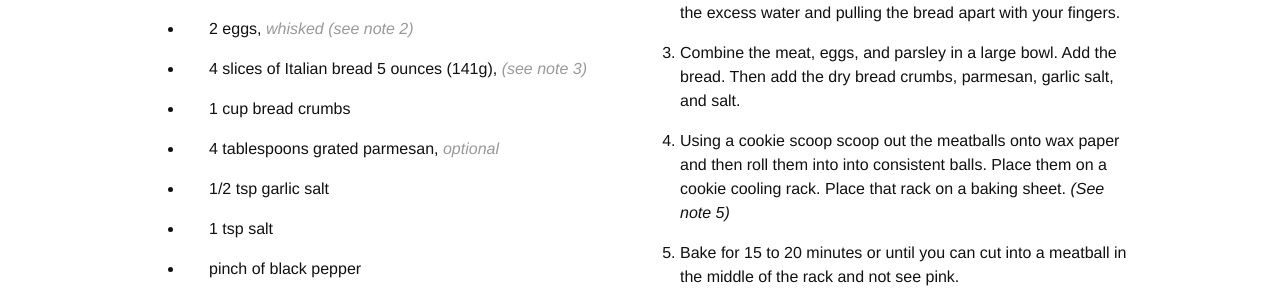
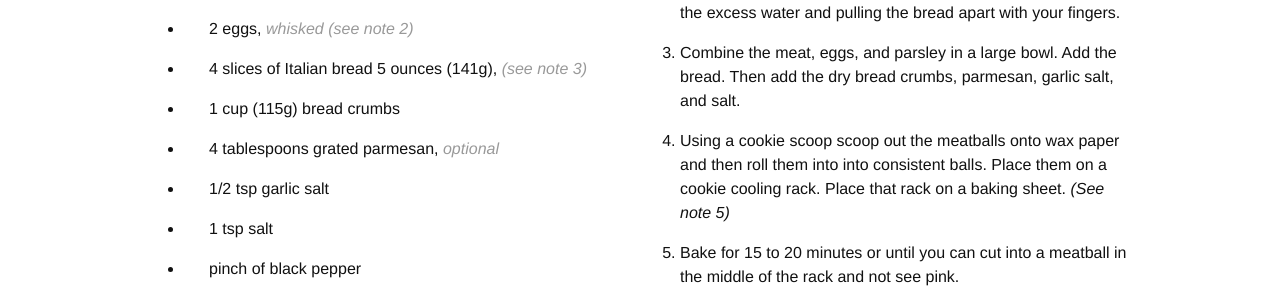
Before and after one commit to LexMalta/recipes, a Jekyll site: the page built from _recipes/italian-meatball.md, in a window 1280 px wide. Shown: the part 522-814 px from the top of the page. Built offline with Jekyll 4.4.1, drawn with Linux system fonts in a browser that asks for light colours; nearby versions of some CDN libraries; some web fonts are replaced.

Commit message:
Rename meatball and update weight of breadcrumbs

```diff
--- a/_recipes/italian-meateball.md
+++ b/_recipes/italian-meatball.md
@@ -10,7 +10,7 @@
 - 500g pork mince, _(see note 1)_
 - 2 eggs, _whisked_ _(see note 2)_
 - 4 slices of Italian bread 5 ounces (141g), _(see note 3)_
-- 1 cup bread crumbs
+- 1 cup (115g) bread crumbs
 - 4 tablespoons grated parmesan, _optional_
 - 1/2 tsp garlic salt
 - 1 tsp salt
```
Also changed, not shown: images/creme_caramel.jpg (added), images/focaccia.jpg (added), images/japanese-castella.jpg (added), images/lasagne.jpg (added).
